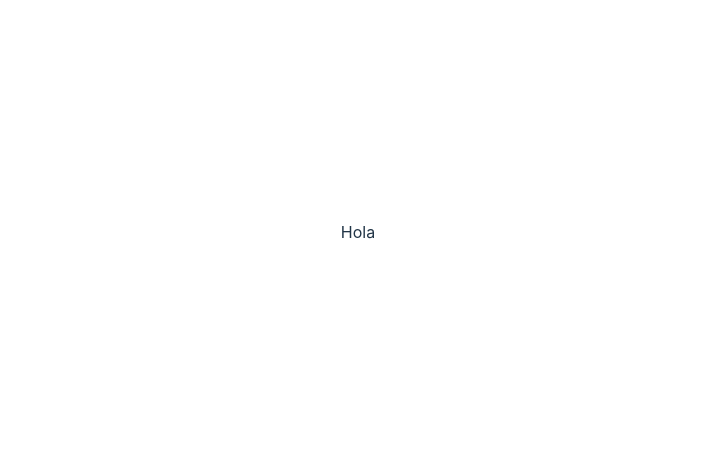
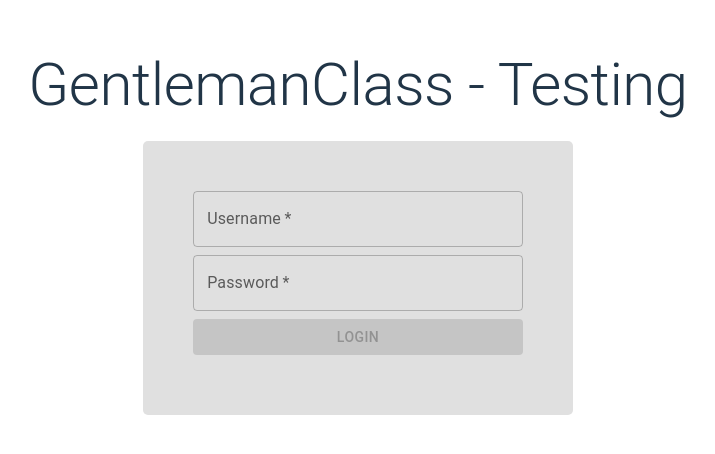
Before and after one commit to jeandv/front-testing-classes, a React (Vite) app: page / in a window 1280 px wide. Shown: the part 168-622 px from the top of the page, without its empty margins (282-997 px from the left). Built offline with nearby package versions, Linux system fonts and the light colour scheme; the HTML template or start-up script is replaced by a standard one.

Commit message:
fix and edit styles, imports and bugs.

```diff
--- a/index.html
+++ b/index.html
@@ -1,13 +1,16 @@
 <!DOCTYPE html>
 <html lang="en">
+
 <head>
   <meta charset="UTF-8" />
   <link rel="icon" type="image/svg+xml" href="/vite.svg" />
   <meta name="viewport" content="width=device-width, initial-scale=1.0" />
-    <title>Vite + React</title>
+  <title>Gentleman Class Testing</title>
 </head>
+
 <body>
   <div id="root"></div>
   <script type="module" src="/src/main.jsx"></script>
 </body>
+
 </html>
--- a/src/App.jsx
+++ b/src/App.jsx
@@ -1,7 +1,22 @@
+import { Box, Typography } from '@mui/material';
+import { LoginForm } from './pages';
 import './App.css';
 
 function App() {
-  return <div className='App'>Hola</div>;
+  return (
+    <Box
+      className='App'
+      display='flex'
+      justifyContent='center'
+      alignItems='center'
+      flexDirection='column'
+    >
+      <Typography variant='h2' mb='20px' textAlign='center'>
+        GentlemanClass - Testing
+      </Typography>
+      <LoginForm />
+    </Box>
+  );
 }
 
 export default App;
--- a/src/components/CustomButton.jsx
+++ b/src/components/CustomButton.jsx
@@ -1,12 +1,12 @@
 import { Button } from '@mui/material';
 
-export default function CustomButton({ isDirty, isValid, type, children }) {
+export function CustomButton({ isDirty, isValid, type, children }) {
   return (
     <Button
       fullWidth
       type={type}
       variant='contained'
-      disabled={!isDirty | !isValid}
+      disabled={!isDirty || !isValid}
     >
       {children}
     </Button>
--- a/src/components/CustomInput.jsx
+++ b/src/components/CustomInput.jsx
@@ -1,5 +1,4 @@
-import { Typography } from '@mui/material';
-import { useFormContext } from 'react-hook-form';
+import { TextField, Typography } from '@mui/material';
 
 const formValidationShowError = (errors, errorKey) =>
   errors[errorKey] ? (
@@ -8,28 +7,30 @@ const formValidationShowError = (errors, errorKey) =>
     ''
   );
 
-export const CustomInput = ({
+export function CustomInput({
+  register,
   name = '',
+  errors,
   label = '',
   type = 'text',
   disabled = false,
-  required = false,
-}) => {
-  const { register, errors } = useFormContext();
-
+  trigger,
+}) {
   return (
     <div>
       <TextField
-        required={required}
+        required
         disabled={disabled}
         type={type}
-        error={errors && !!errors(name)}
+        error={errors && !!errors[name]}
+        id={name}
         label={label}
         variant='outlined'
         {...register(name)}
+        {...(trigger ? { onChange: () => trigger && trigger() } : {})}
         fullWidth
       />
       {errors && formValidationShowError(errors, name)}
     </div>
   );
-};
+}
--- /dev/null
+++ b/src/components/PasswordInput.jsx
@@ -0,0 +1,14 @@
+import { CustomInput } from './CustomInput';
+
+export const PasswordInput = ({ register, errors }) => {
+  return (
+    <CustomInput
+      label='Password'
+      register={register}
+      errors={errors}
+      name='password'
+      type='password'
+      maxLength={12}
+    />
+  );
+};
--- /dev/null
+++ b/src/components/UsernameInput.jsx
@@ -0,0 +1,14 @@
+import { CustomInput } from './CustomInput';
+
+export const UsernameInput = ({ register, errors }) => {
+  return (
+    <CustomInput
+      label='Username'
+      register={register}
+      errors={errors}
+      name='username'
+      type='text'
+      maxLength={12}
+    />
+  );
+};
--- a/src/components/index.js
+++ b/src/components/index.js
@@ -1,2 +1,4 @@
-export { default as CustomButton } from './CustomButton';
+export * from './CustomButton';
 export * from './CustomInput';
+export * from './PasswordInput';
+export * from './UsernameInput';
--- a/src/pages/Login/LoginForm.jsx
+++ b/src/pages/Login/LoginForm.jsx
@@ -1,51 +1,66 @@
-import { FormProvider, useForm } from 'react-hook-form';
+import { useState } from 'react';
+import { Box, Typography } from '@mui/material';
+import { useForm } from 'react-hook-form';
 import { yupResolver } from '@hookform/resolvers/yup';
 import { loginFormSchema } from './schemas/login-form-schema';
-import { CustomInput, CustomButton } from '../../components';
-import DisplayFormValues from './components/DisplayFormValues';
 import { callEndpoint } from './services/call-endpoint';
+import { CustomButton, PasswordInput, UsernameInput } from '../../components';
 
 export default function LoginForm() {
+  const [values, setValues] = useState({
+    username: '',
+    password: '',
+  });
+
   const {
     register, // registra los inputs con las propiedades del formulario
     handleSubmit, // hace el submit del form
-    watch, // si modificamos algun valor del form, ese valor se guardara y cada vez q se cambia se podrá usar
+    // watch, si modificamos algun valor del form, ese valor se guardara y cada vez q se cambia se podrá usar
     formState: { errors, isDirty, isValid }, // mostramos los errores, si es valido, etc
     reset, // hace reset al form
   } = useForm({
     defaultValues: { username: '', password: '' },
-    mode: 'onChange',
     resolver: yupResolver(loginFormSchema),
+    mode: 'all',
   });
 
-  const usernameWatch = watch('username');
-  const passwordWatch = watch('password');
+  const onSubmit = async (data) => {
+    // const result = await callEndpoint(data);
 
-  const onSubmit = async (data) => {
-    const result = await callEndpoint(data);
+    // console.log(result);
 
-    console.log(result);
+    setValues({ ...data });
 
     reset();
   };
 
   return (
-    <>
-      <FormProvider {...{ register, errors }}>
-        <form onSubmit={handleSubmit(onSubmit)}>
-          <CustomInput name='username' label='Username' required={true} />
-          <CustomInput name='password' label='Contraseña' required={true} />
-          <CustomButton isDirty={isDirty} isValid={isValid}>
-            Iniciar Sesión
+    <Box
+      sx={{
+        bgcolor: 'grey.300',
+        borderRadius: '5px',
+        p: '50px',
+        width: '50%',
+      }}
+    >
+      <form onSubmit={handleSubmit(onSubmit)}>
+        <Box sx={{ display: 'flex', flexDirection: 'column', gap: 1 }}>
+          <UsernameInput register={register} errors={errors} />
+          <PasswordInput register={register} errors={errors} />
+          <CustomButton type='submit' isDirty={isDirty} isValid={isValid}>
+            Login
           </CustomButton>
-        </form>
-      </FormProvider>
+        </Box>
+      </form>
 
-      <DisplayFormValues
-        isDirty={isDirty}
-        isValid={isValid}
-        values={{ usernameWatch, passwordWatch }}
-      />
-    </>
+      <Box color='grey.600' mt='10px'>
+        {values.username && values.password && (
+          <>
+            <Typography>Username: {values.username}</Typography>
+            <Typography>Password: {values.password}</Typography>
+          </>
+        )}
+      </Box>
+    </Box>
   );
 }
--- a/src/pages/Login/schemas/login-form-schema.js
+++ b/src/pages/Login/schemas/login-form-schema.js
@@ -1,9 +1,9 @@
 import * as yup from 'yup';
 
 export const loginFormSchema = yup.object({
-  username: yup.string().required('Username is required').max(12, 'Username cannot be longer than 12 characters'),
-  password: yup.string().required('Password is required').max(12, 'Password cannot be longer than 12 characters').matches(
+  username: yup.string().required('Username is required').max(12, 'Cannot be longer than 12 characters'),
+  password: yup.string().required('Password is required').max(12, 'Cannot be longer than 12 characters').matches(
     /^.*(?=.{8,})((?=.*[!@#$%^&*()\-_=+{};:,<.>]){1})(?=.*\d)((?=.*[a-z]){1})((?=.*[A-Z]){1}).*$/,
-    'Password must be alphanumeric, and contain a maximum of 12 characters, a capital letter and a special character'
+    'A capital letter, special character and must be alphanumeric'
   ).required()
 });
--- /dev/null
+++ b/src/pages/index.js
@@ -0,0 +1,4 @@
+export { default as LoginForm } from './Login/LoginForm';
+export { default as DisplayFormValues } from './Login/components/DisplayFormValues';
+export * from './Login/schemas/login-form-schema';
+export * from './Login/services/call-endpoint';
```
Lines whose indentation alone changed are shown as unchanged.
